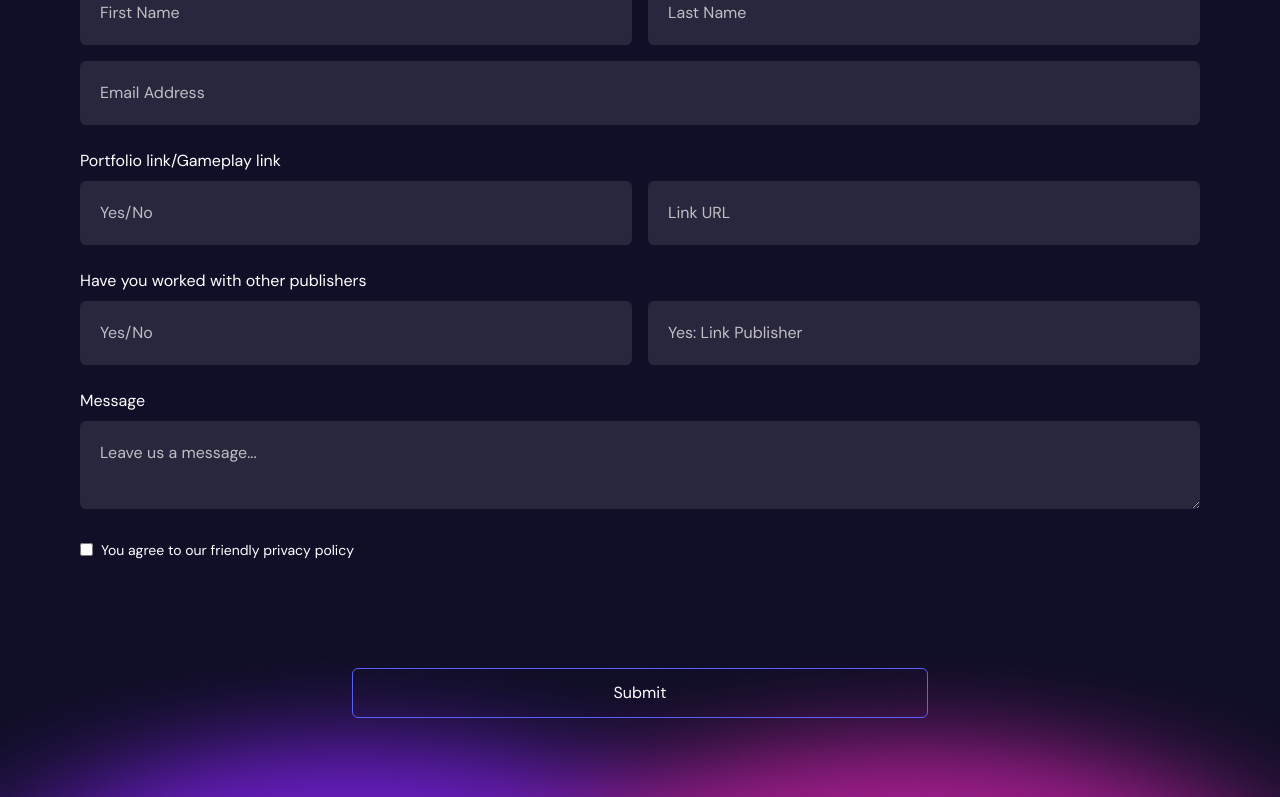
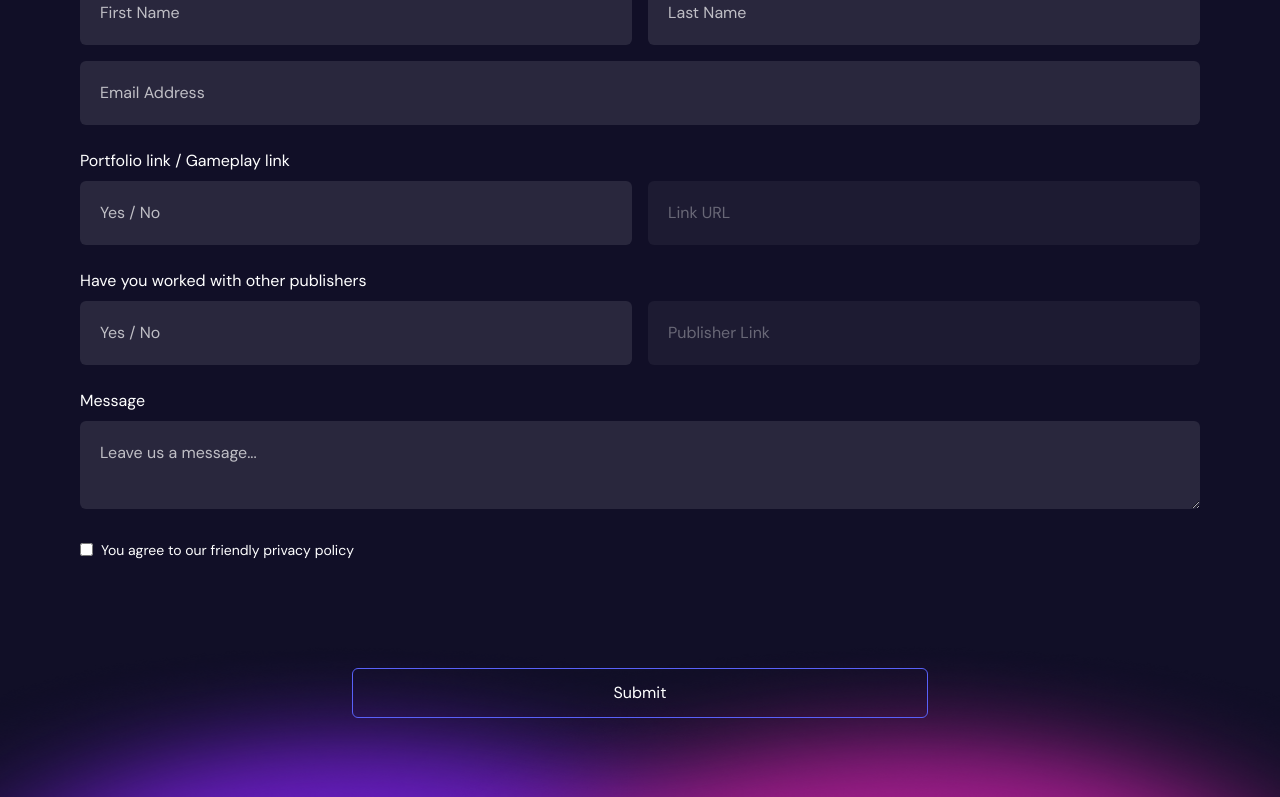
Before and after one commit to KunjSavaliya/Woxxin-infotech, a Next.js app: page /components/pages/contact-us in a window 1280 px wide. Shown: the part 979-1776 px from the top of the page. Built offline with nearby package versions, Linux system fonts and the light colour scheme.

Commit message:
Initial commit

```diff
--- a/src/app/Reusable/Form/page.jsx
+++ b/src/app/Reusable/Form/page.jsx
@@ -97,6 +97,8 @@ const ApplicationForm = ({ onClose }) => {
             onChange={handleChange}
             className="w-full p-3 rounded-md bg-[#1c1b2f] border border-gray-600 focus:outline-none"
             placeholder="Enter your full name"
+            required
+
           />
         </div>
 
@@ -111,6 +113,7 @@ const ApplicationForm = ({ onClose }) => {
             onChange={handleChange}
             className="w-full p-3 rounded-md bg-[#1c1b2f] border border-gray-600 focus:outline-none"
             placeholder="Enter your email"
+            required
           />
         </div>
 
@@ -120,6 +123,7 @@ const ApplicationForm = ({ onClose }) => {
           </label>
           <select
             name="position"
+            required
             value={formData.position}
             onChange={handleChange}
             className="w-full p-3 rounded-md bg-[#1c1b2f] border border-gray-600 focus:outline-none"
@@ -138,6 +142,7 @@ const ApplicationForm = ({ onClose }) => {
           </label>
           <input
             type="file"
+            required
             name="resume"
             accept=".pdf,.doc,.docx"
             onChange={handleChange}
@@ -151,6 +156,7 @@ const ApplicationForm = ({ onClose }) => {
           </label>
           <textarea
             name="additionalInfo"
+            required
             value={formData.additionalInfo}
             onChange={handleChange}
             className="w-full p-3 rounded-md bg-[#1c1b2f] border border-gray-600 focus:outline-none"
--- a/src/app/components/pages/contact-us/page.jsx
+++ b/src/app/components/pages/contact-us/page.jsx
@@ -6,18 +6,19 @@ import MobileAppSection from "@/app/Reusable/MobileSection";
 import { useRouter } from "next/navigation";
 
 function ContactUs() {
+
   const [loading, setLoading] = useState(false);
+  const [portfolioAnswer, setPortfolioAnswer] = useState("");
+  const [publisherAnswer, setPublisherAnswer] = useState("");
+
   const router = useRouter();
 
   useEffect(() => {
     document.title = "Contact Us - Woxxin Solution";
   }, []);
 
-  // const handleClick = () => {
-  //     router.push('/components/pages/career');
-  //   };
+  const handleSubmit = async (e) => {
 
-  const handleSubmit = async (e) => {
     e.preventDefault();
     const form = e.target;
     const formData = new FormData(form);
@@ -33,6 +34,7 @@ function ContactUs() {
     setLoading(true);
 
     try {
+
       const res = await fetch("/api/send-contact", {
         method: "POST",
         body: formData,
@@ -41,7 +43,11 @@ function ContactUs() {
       const data = await res.json();
 
       if (data.success) {
+
         form.reset();
+        setPortfolioAnswer("");
+        setPublisherAnswer("");
+
         Swal.fire({
           icon: "success",
           title: "Submitted!",
@@ -49,26 +55,34 @@ function ContactUs() {
           timer: 2500,
           showConfirmButton: false,
         });
+
       } else {
+
         Swal.fire({
           icon: "error",
           title: "Failed to send",
           text: data.message || "Something went wrong!",
         });
+
       }
+
     } catch (error) {
+
       Swal.fire({
         icon: "error",
         title: "Error",
         text: "There was a problem submitting the form.",
       });
+
     }
 
     setLoading(false);
+
   };
 
   return (
     <>
+
       <MobileAppSection
         bgImageSrc="/HomePages/Homedesign.png"
         logoSrc="/HomePages/Google.png"
@@ -79,19 +93,27 @@ function ContactUs() {
         iconClassNames="md:w-auto lg:w-full h-[400px]"
       />
 
-      <div className=" md:p-10 mt-[-3px] max-w-[90rem] mx-auto ">
-        <div className=" flex items-center justify-center p-4 mt-[-1px]">
+      <div className="md:p-10 mt-[-3px] max-w-[90rem] mx-auto">
+
+        <div className="flex items-center justify-center p-4 mt-[-1px]">
+
           <form
             id="contact-form"
             onSubmit={handleSubmit}
             encType="multipart/form-data"
             className="w-full p-6 space-y-6 text-white rounded-lg max-w-[92rem]"
           >
+
+            {/* Company Detail */}
+
             <div>
+
               <label className="block mb-2">
                 Company Detail Company/Developer name
               </label>
+
               <div className="grid grid-cols-1 gap-4 md:grid-cols-2">
+
                 <input
                   name="teamSize"
                   type="text"
@@ -99,6 +121,7 @@ function ContactUs() {
                   placeholder="Team size"
                   className="w-full px-5 py-5 rounded-md bg-white/10 text-white placeholder-white/70 focus:outline-none focus:ring-2 focus:ring-[#5961F9]"
                 />
+
                 <input
                   name="country"
                   type="text"
@@ -106,14 +129,22 @@ function ContactUs() {
                   placeholder="Country"
                   className="w-full px-5 py-5 rounded-md bg-white/10 text-white placeholder-white/70 focus:outline-none focus:ring-2 focus:ring-[#5961F9]"
                 />
+
               </div>
+
             </div>
 
+
+            {/* Contact Person */}
+
             <div>
+
               <label className="block mb-2">
                 Company/Developer point of contact
               </label>
+
               <div className="grid grid-cols-1 gap-4 md:grid-cols-2">
+
                 <input
                   name="firstName"
                   type="text"
@@ -121,6 +152,7 @@ function ContactUs() {
                   placeholder="First Name"
                   className="w-full px-5 py-5 rounded-md bg-white/10 text-white placeholder-white/70 focus:outline-none focus:ring-2 focus:ring-[#5961F9]"
                 />
+
                 <input
                   name="lastName"
                   type="text"
@@ -128,7 +160,9 @@ function ContactUs() {
                   placeholder="Last Name"
                   className="w-full px-5 py-5 rounded-md bg-white/10 text-white placeholder-white/70 focus:outline-none focus:ring-2 focus:ring-[#5961F9]"
                 />
+
               </div>
+
               <input
                 name="email"
                 type="email"
@@ -136,61 +170,102 @@ function ContactUs() {
                 placeholder="Email Address"
                 className="w-full mt-4 px-5 py-5 rounded-md bg-white/10 text-white placeholder-white/70 focus:outline-none focus:ring-2 focus:ring-[#5961F9]"
               />
+
             </div>
 
+
+            {/* Portfolio */}
+
             <div>
-              <label className="block mb-2">Portfolio link/Gameplay link</label>
+
+              <label className="block mb-2">
+                Portfolio link / Gameplay link
+              </label>
+
               <div className="grid grid-cols-1 gap-4 md:grid-cols-2">
+
                 <input
                   name="portfolioAnswer"
+                  type="text"
                   required
-                  type="text"
-                  placeholder="Yes/No"
+                  placeholder="Yes / No"
+                  value={portfolioAnswer}
+                  onChange={(e) => setPortfolioAnswer(e.target.value)}
                   className="w-full px-5 py-5 rounded-md bg-white/10 text-white placeholder-white/70 focus:outline-none focus:ring-2 focus:ring-[#5961F9]"
                 />
+
                 <input
                   name="portfolioLink"
                   required
                   type="url"
                   placeholder="Link URL"
-                  className="w-full px-5 py-5 rounded-md bg-white/10 text-white placeholder-white/70 focus:outline-none focus:ring-2 focus:ring-[#5961F9]"
+                  disabled={portfolioAnswer.toLowerCase() !== "yes"}
+                  className={`w-full px-5 py-5 rounded-md bg-white/10 text-white placeholder-white/70 focus:outline-none focus:ring-2 focus:ring-[#5961F9]
+                  ${portfolioAnswer.toLowerCase() !== "yes" ? "opacity-50 cursor-not-allowed" : ""}`}
                 />
+
               </div>
+
             </div>
 
+
+            {/* Publisher */}
+
             <div>
+
               <label className="block mb-2">
                 Have you worked with other publishers
               </label>
+
               <div className="grid grid-cols-1 gap-4 md:grid-cols-2">
+
                 <input
                   name="publisherAnswer"
+                  type="text"
                   required
-                  type="text"
-                  placeholder="Yes/No"
+                  placeholder="Yes / No"
+                  value={publisherAnswer}
+                  onChange={(e) => setPublisherAnswer(e.target.value)}
                   className="w-full px-5 py-5 rounded-md bg-white/10 text-white placeholder-white/70 focus:outline-none focus:ring-2 focus:ring-[#5961F9]"
                 />
+
                 <input
                   name="publisherLink"
+                  type="text"
                   required
-                  type="text"
-                  placeholder="Yes: Link Publisher"
-                  className="w-full px-5 py-5 rounded-md bg-white/10 text-white placeholder-white/70 focus:outline-none focus:ring-2 focus:ring-[#5961F9]"
+                  placeholder="Publisher Link"
+                  disabled={publisherAnswer.toLowerCase() !== "yes"}
+                  className={`w-full px-5 py-5 rounded-md bg-white/10 text-white placeholder-white/70 focus:outline-none focus:ring-2 focus:ring-[#5961F9]
+                  ${publisherAnswer.toLowerCase() !== "yes" ? "opacity-50 cursor-not-allowed" : ""}`}
                 />
+
               </div>
+
             </div>
 
+
+            {/* Message */}
+
             <div>
-              <label className="block mb-2">Message</label>
+
+              <label className="block mb-2">
+                Message
+              </label>
+
               <textarea
                 name="message"
                 required
                 placeholder="Leave us a message..."
                 className="w-full px-5 py-5 rounded-md bg-white/10 text-white placeholder-white/70 focus:outline-none focus:ring-2 focus:ring-[#5961F9]"
-              ></textarea>
+              />
+
             </div>
 
+
+            {/* Privacy Policy */}
+
             <div className="flex items-center space-x-2">
+
               <input
                 id="policyAgreed"
                 required
@@ -198,18 +273,27 @@ function ContactUs() {
                 type="checkbox"
                 className="accent-blue-500"
               />
+
               <label
                 htmlFor="policyAgreed"
                 className="text-sm cursor-pointer select-none"
               >
                 You agree to our friendly privacy policy
               </label>
+
             </div>
+
           </form>
+
         </div>
+
       </div>
 
+
+      {/* Submit Button */}
+
       <div className="relative bg-[#110f27]">
+
         <Image
           src="/HomePages/Contfooter.png"
           alt="Main Background"
@@ -217,17 +301,20 @@ function ContactUs() {
           width={1920}
           height={700}
         />
+
         <div className="absolute top-0 left-0 flex justify-center w-full h-full items-top p-8">
           <div className="w-full max-w-xl">
             <button
               type="submit"
+              className="w-full py-3 text-white border border-[#5961F9] rounded-md hover:bg-[#5961F9]/10 transition duration-300 p-10"
+
+              disabled={loading}
               form="contact-form"
-              disabled={loading}
-              className="w-full py-3 text-white border border-[#5961F9] rounded-md hover:bg-[#5961F9]/10 transition duration-300 p-10"
+
             >
-              {loading ? (
+              {loading && (
                 <svg
-                  className="animate-spin h-5 w-5 mx-auto text-white"
+                  className="animate-spin h-5 w-5 text-white"
                   xmlns="http://www.w3.org/2000/svg"
                   fill="none"
                   viewBox="0 0 24 24"
@@ -239,20 +326,22 @@ function ContactUs() {
                     r="10"
                     stroke="currentColor"
                     strokeWidth="4"
-                  ></circle>
+                  />
                   <path
                     className="opacity-75"
                     fill="currentColor"
                     d="M4 12a8 8 0 018-8v8z"
                   />
                 </svg>
-              ) : (
-                "Submit"
               )}
+              {loading ? "Submitting..." : "Submit"}
             </button>
           </div>
+
         </div>
+
       </div>
+
     </>
   );
 }
--- a/src/app/components/pages/eco-system/mobile-app/page.jsx
+++ b/src/app/components/pages/eco-system/mobile-app/page.jsx
@@ -23,7 +23,7 @@ function MobilePage() {
         <img
           src="/HomePages/MobileApp/MobileApps.png"
           alt="Main Background"
-          className="absolute w-full h-[800px] md:h-[1000px] "
+          className="absolute w-full h-[850px] md:h-[1000px] "
         />
         <div className="relative z-10 flex flex-col items-start w-full h-full text-left">
           <div className="flex flex-col xl:p-0  p-6 mt-32 text-white sm:mt-40 gap-[200px] lg:gap-[200px]  max-w-[90rem] mx-auto ">
@@ -106,7 +106,7 @@ function MobilePage() {
           </ScrollAnimation>
         </div>
 
-        <div className="flex flex-wrap md:flex-nowrap gap-4 mt-16 justify-center divide-y md:divide-y-0 md:divide-x divide-[#9387FF] max-w-[90rem] mx-auto xl:p-0  p-6 ">
+        <div className="flex flex-wrap md:flex-nowrap gap-4 p-16  justify-center divide-y md:divide-y-0 md:divide-x divide-[#9387FF] max-w-[90rem] mx-auto  ">
           {[
             {
               title: "Top 03",
@@ -123,12 +123,12 @@ function MobilePage() {
           ].map((item, index) => (
             <div
               key={index}
-              className="flex flex-col w-full max-w-full gap-2 px-4 py-4 mb-12 space-y-2 sm:w-1/2 md:w-1/3 text-start"
+              className="flex flex-col w-full max-w-full gap-2 p-6 space-y-2 sm:w-1/2 md:w-1/3 text-start"
             >
               <Text className="text-3xl md:text-3xl xl:text-[35px] text-white font-bold">
                 {item.title}
               </Text>
-              <Text className="text-md sm:text-lg md:text-xl xl:text-[20px] text-white font-medium break-words font-extralight">
+              <Text className="text-md sm:text-lg md:text-xl xl:text-[20px] text-white font-medium break-words ">
                 {item.description}
               </Text>
             </div>
```
